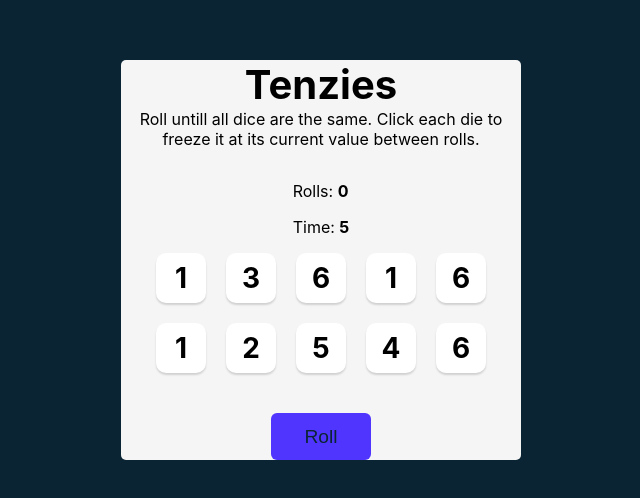
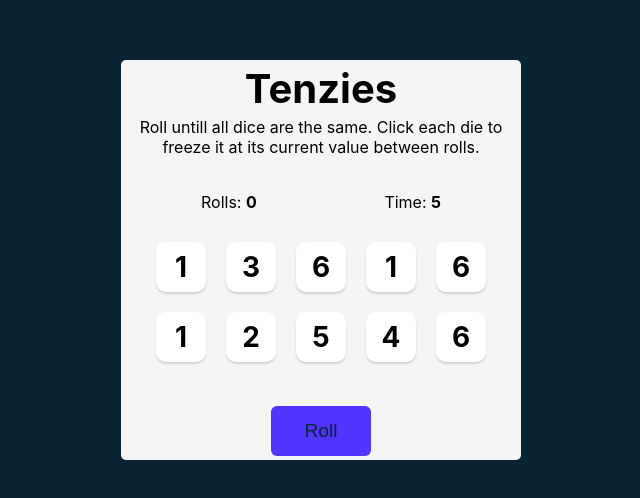
Before and after one commit to HenryOchieng/Tenzies, a React (Vite) app: page / in a window 1280 px wide. Shown: the part 140-638 px from the top of the page, without its empty margins (319-959 px from the left). Built offline with nearby package versions, Linux system fonts and the light colour scheme.

Commit message:
styling the timer and roll counter

```diff
--- a/src/index.css
+++ b/src/index.css
@@ -41,6 +41,13 @@ main {
   font-weight: 400;
   margin-top: 0;
   text-align: center;
+}
+
+.dice-stats {
+  display: flex;
+  justify-content: space-between;
+  width: 60%;
+  margin-bottom: 10px;
 }
 
 .dice-container {
```
